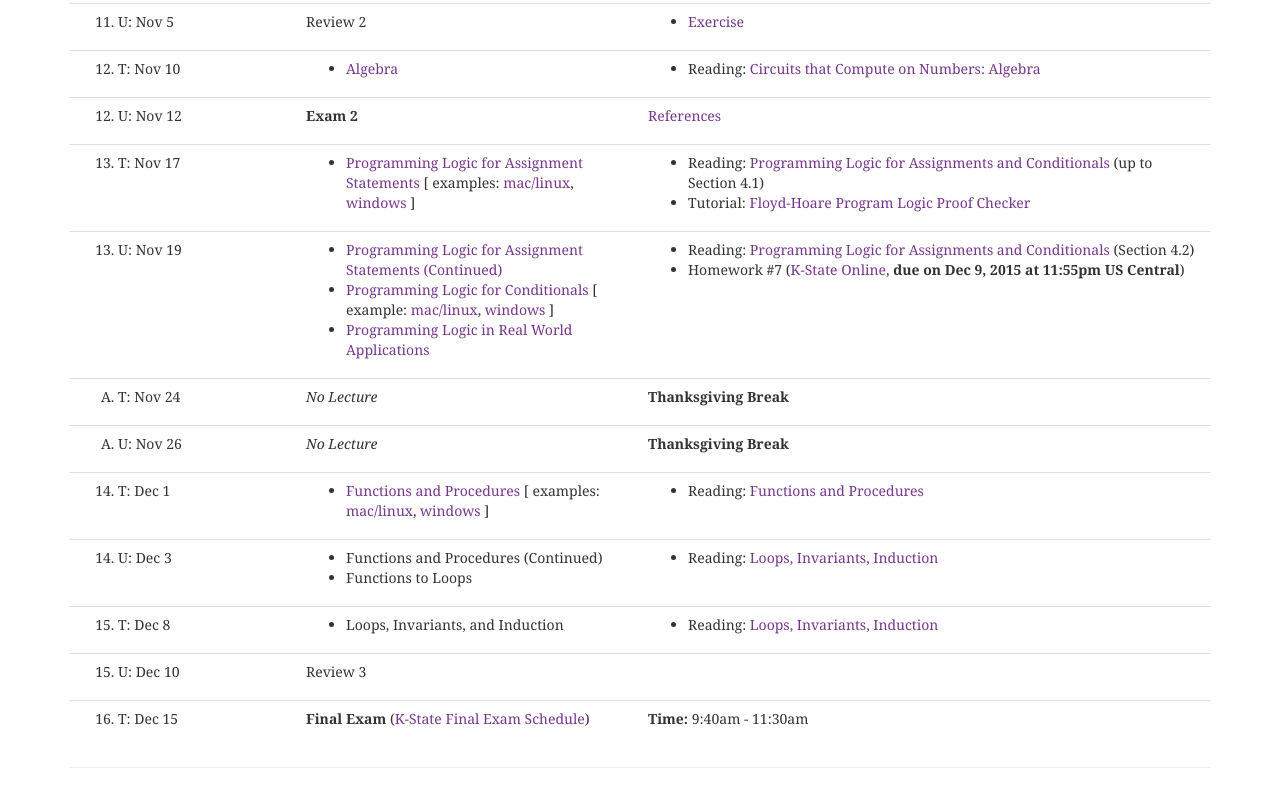
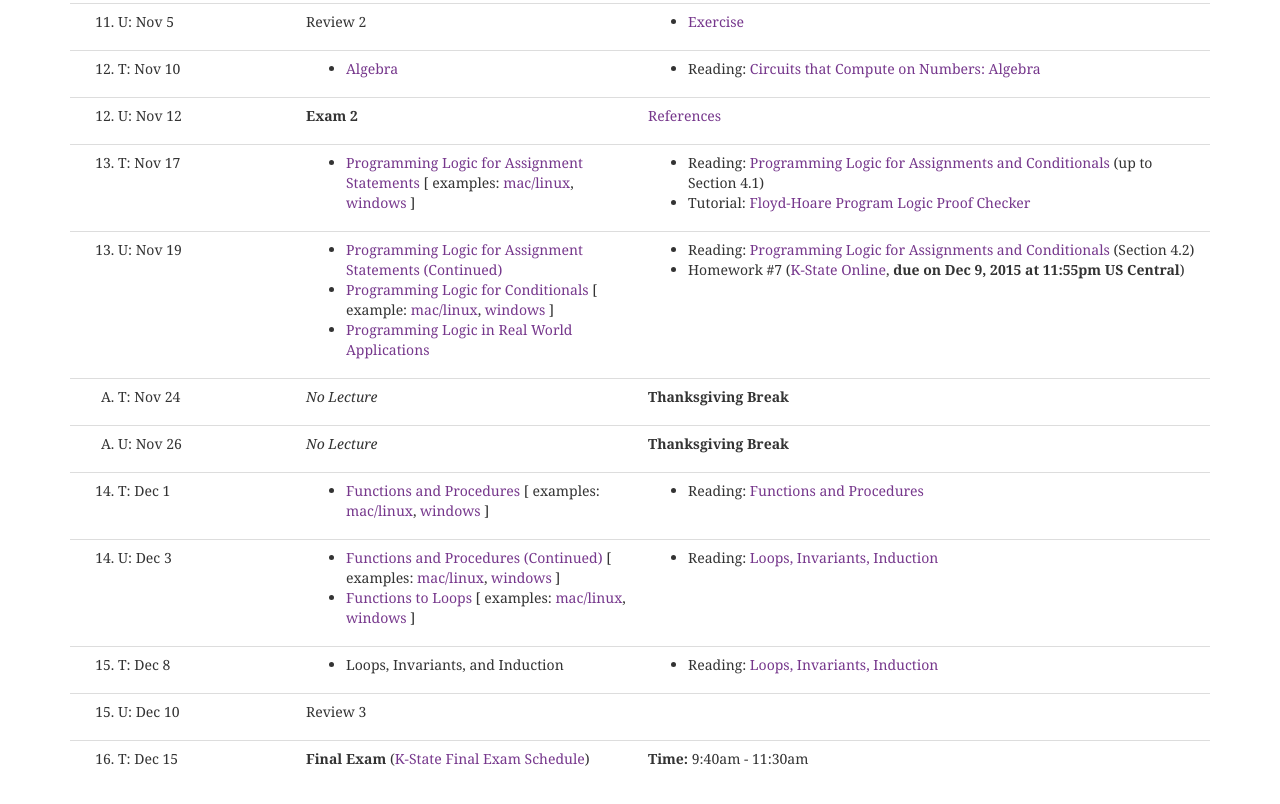
Before and after one commit to santoslab/gh-pages-301-f15, a plain HTML site: page schedule.html in a window 1280 px wide. Shown: the part 1897-2701 px from the top of the page. Drawn offline with nearby package versions, Linux system fonts and the light colour scheme; some packages are replaced by stand-ins of ours; a web font is replaced by a local one.

Commit message:
Updated.

```diff
--- a/schedule.html
+++ b/schedule.html
@@ -566,8 +566,12 @@
 </ol>
 </td>
 <td><ul class="first last simple">
-<li>Functions and Procedures (Continued)</li>
-<li>Functions to Loops</li>
+<li><a class="reference external" href="https://drive.google.com/open?id=0B3opDhlww1AXa1QxWktNa1cwNW8">Functions and Procedures (Continued)</a>
+[ examples: <a class="reference external" href="https://drive.google.com/open?id=0B3opDhlww1AXbXNMMDFFODVPaWs">mac/linux</a>,
+<a class="reference external" href="https://drive.google.com/open?id=0B3opDhlww1AXbkFFdFA2Yjl5MlU">windows</a> ]</li>
+<li><a class="reference external" href="https://drive.google.com/open?id=0B3opDhlww1AXMnhzYWkwVHlJems">Functions to Loops</a>
+[ examples: <a class="reference external" href="https://drive.google.com/open?id=0B3opDhlww1AXZTRrTFB4Y0pnU3M">mac/linux</a>,
+<a class="reference external" href="https://drive.google.com/open?id=0B3opDhlww1AXZmxkaTl5NFZ6NFk">windows</a> ]</li>
 </ul>
 </td>
 <td><ul class="first last simple">
```
Also changed, not shown: _sources/schedule.txt.
